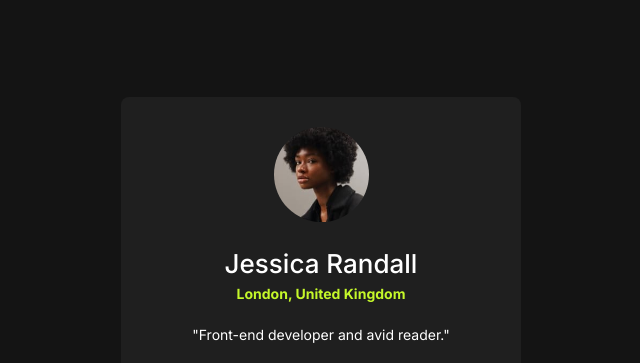
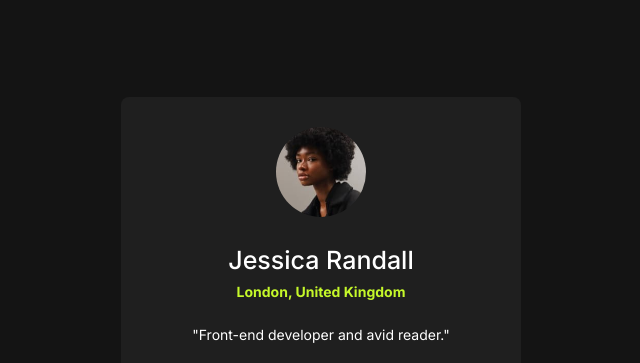
Before and after one commit to DamirByte/Social-links-profile, a plain HTML site: page index.html in a window 1280 px wide. Shown: the top 363 px of the page, 319-959 px from the left. Drawn offline with Linux system fonts and the light colour scheme.

Commit message:
Incrised gap in .profile & .social-links, reduced img width by 5px

```diff
--- a/style.css
+++ b/style.css
@@ -47,13 +47,13 @@ a {
     flex-direction: column;
     justify-content: center;
     align-items: center;
-    gap: 6px;
+    gap: 8px;
     margin-bottom: 13px;
 }
 
 .profile img {
     display: block;
-    width: 95px;
+    width: 90px;
     border-radius: 50%;
     margin: 0 auto;
     margin-bottom: 10px;
@@ -61,7 +61,7 @@ a {
     margin-top: -20px;
 }
 .profile h1 {
-    font-size: 26px;
+    font-size: 25px;
     font-weight: 500;
 }
 
```
